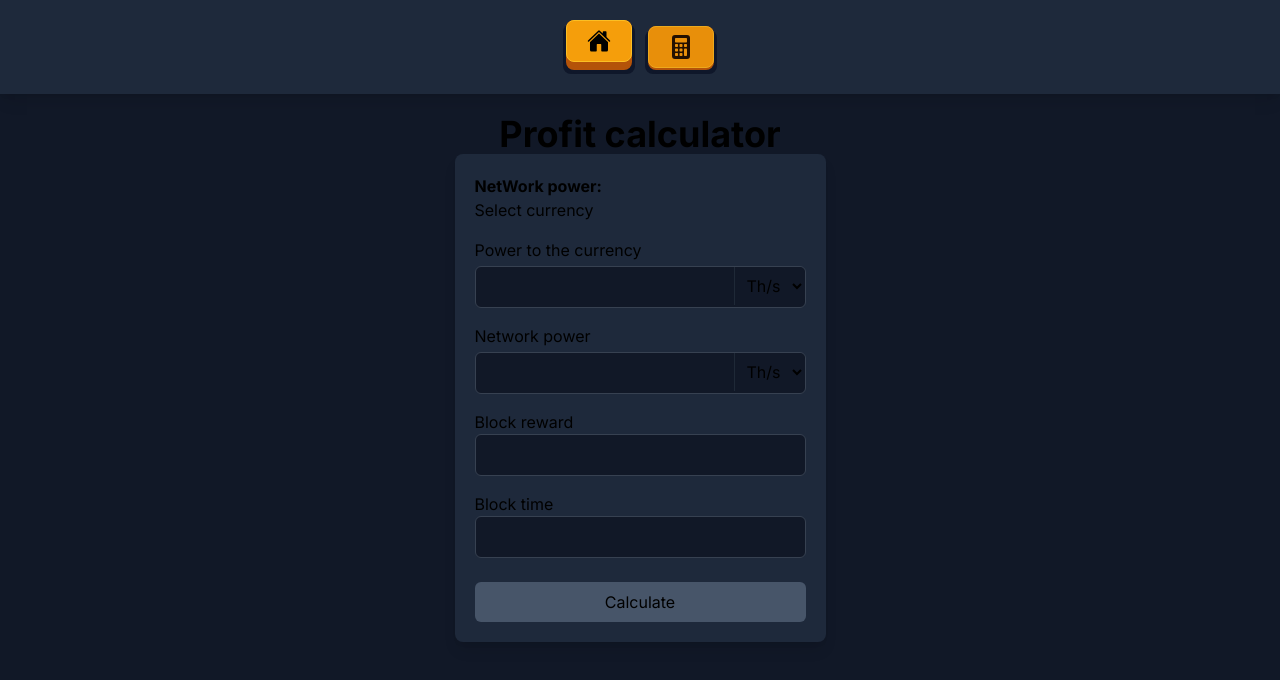
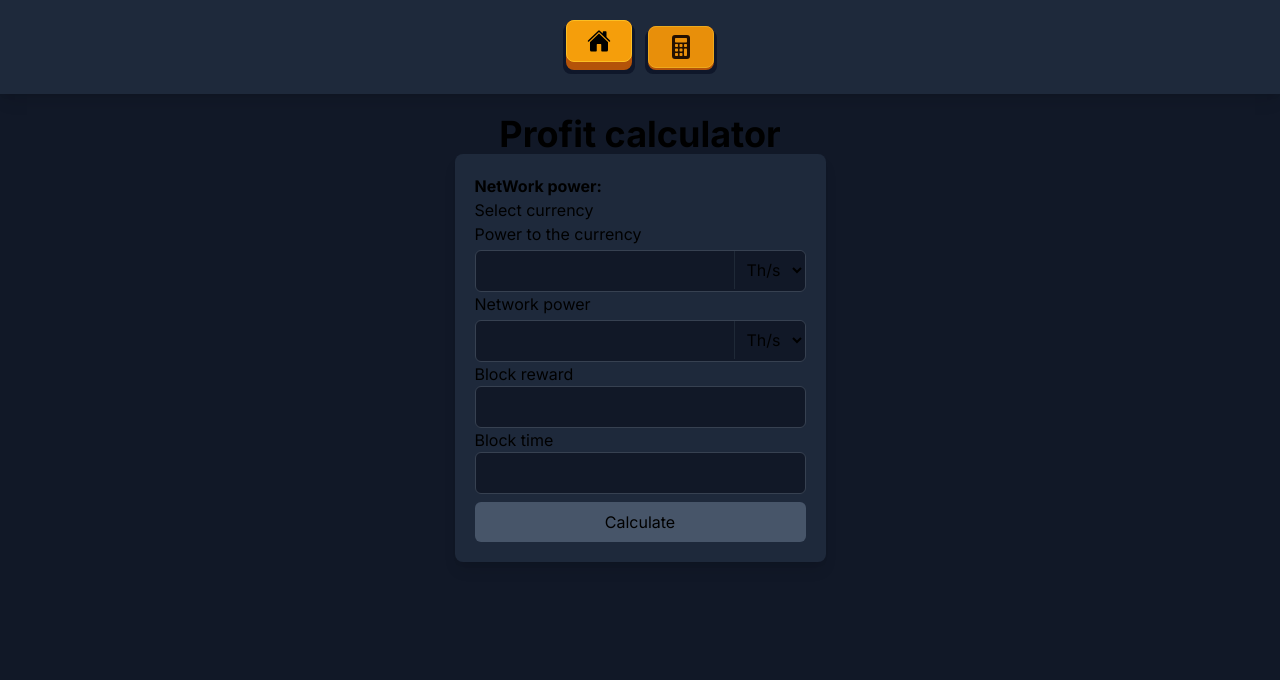
Before and after one commit to dagamdev/rollercoin-tools, a Next.js app: page /profit-calculator in a window 1280 px wide. Shown: the top 680 px of the page. Built offline with nearby package versions, Linux system fonts and the light colour scheme; no server answers.

Commit message:
update styles

```diff
--- a/src/components/calculator/custom-input.tsx
+++ b/src/components/calculator/custom-input.tsx
@@ -40,7 +40,7 @@ export default function CustomInput ({ type, text, value, setValue }: {
   }
 
   return (
-    <label className='flex w-full flex-col my-4' htmlFor={inputId}>
+    <label className='flex w-full flex-col' htmlFor={inputId}>
       {text}
       {type === 'power'
         ? <section className='flex mt-1 w-full rounded-md border border-gray-700 bg-gray-900'>
```
